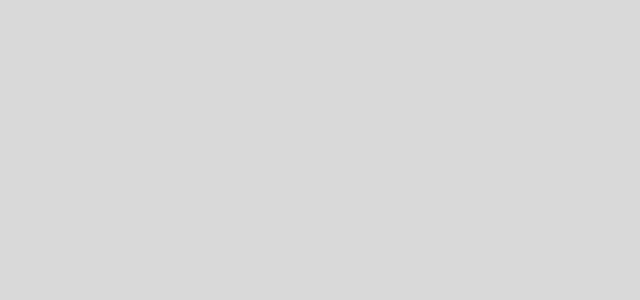
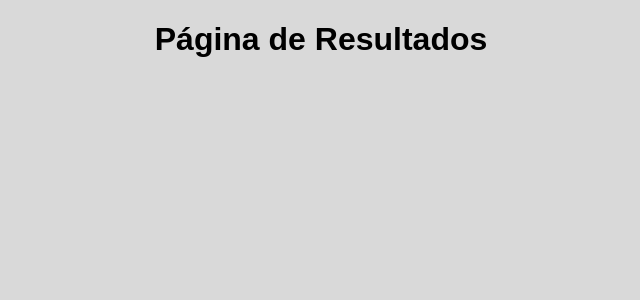
Before and after one commit to ManuelaTenorio/Jornada-da-inclusao, a React (Vite) app: page /resultados in a window 1280 px wide. Before the commit this address had no page. Shown: the top 300 px of the page, without its empty margins (319-959 px from the left). Built offline with nearby package versions, Linux system fonts and the light colour scheme.

Commit message:
add new routes

```diff
--- a/src/App.jsx
+++ b/src/App.jsx
@@ -9,6 +9,8 @@ import JogoCores from './pages/jogoCores.jsx';
 import JogoMemoria from './pages/jogoMemoria.jsx';
 import JogoNumeros from './pages/jogoNumeros.jsx';
 import Login from './pages/login.jsx';
+import Resultados from './pages/resultados.jsx';
+import Perfil from './pages/perfil.jsx';
 
 const App = () => (
   <Router>
@@ -19,6 +21,8 @@ const App = () => (
       <Route path="/jogo-memoria" element={<JogoMemoria />} />
       <Route path="/jogo-numeros" element={<JogoNumeros />} />
       <Route path="/jogo-cores" element={<JogoCores />} />
+      <Route path="/resultados" element={<Resultados />} />
+      <Route path="/perfil" element={<Perfil />} />
     </Routes>
   </Router>
 );
--- /dev/null
+++ b/src/pages/perfil.jsx
@@ -0,0 +1,9 @@
+const Perfil = () => {
+    return (
+      <div>
+        <h1>Página de Perfil</h1>
+      </div>
+    );
+  };
+
+  export default Perfil;
--- /dev/null
+++ b/src/pages/resultados.jsx
@@ -0,0 +1,9 @@
+const Resultados = () => {
+    return (
+      <div>
+        <h1>Página de Resultados</h1>
+      </div>
+    );
+  };
+
+  export default Resultados;
```
Also changed, not shown: src/components/perfil/exclua-me.txt (added), src/components/resultados/exclua-me.txt (added).
